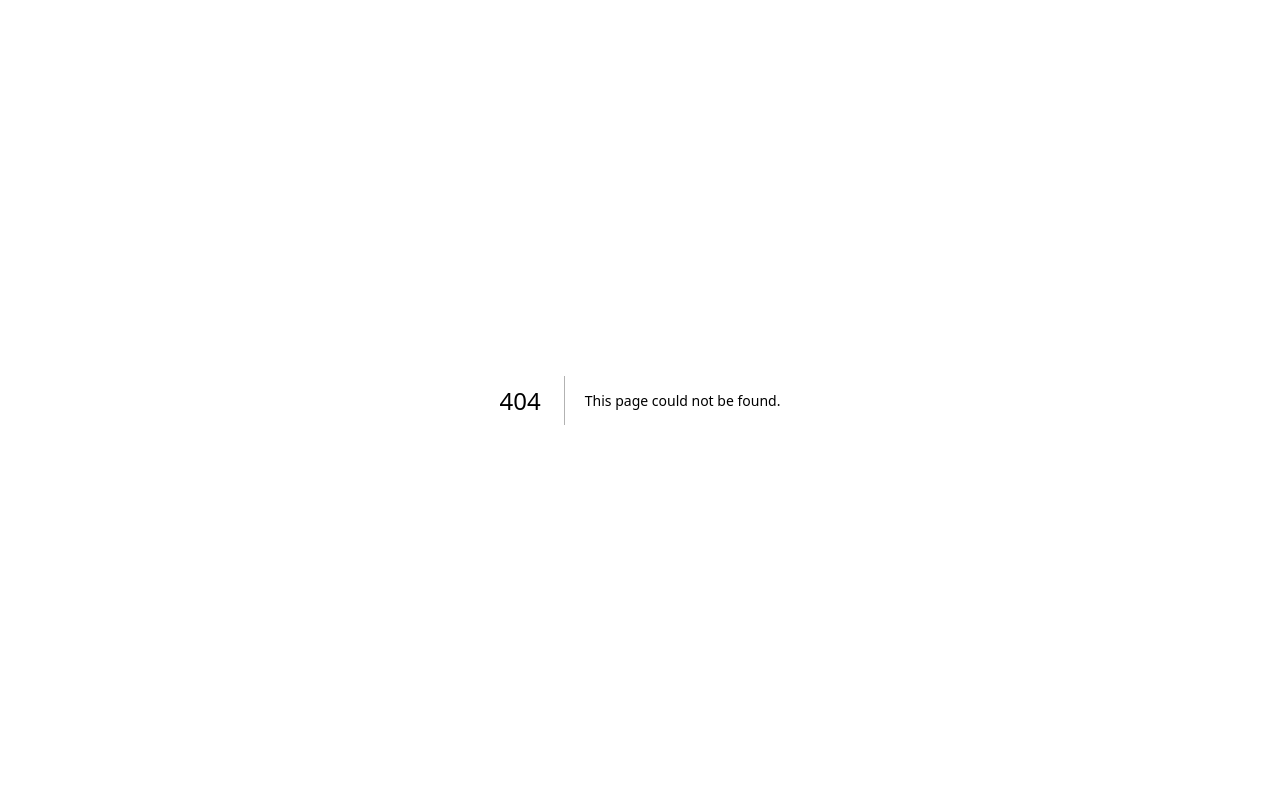
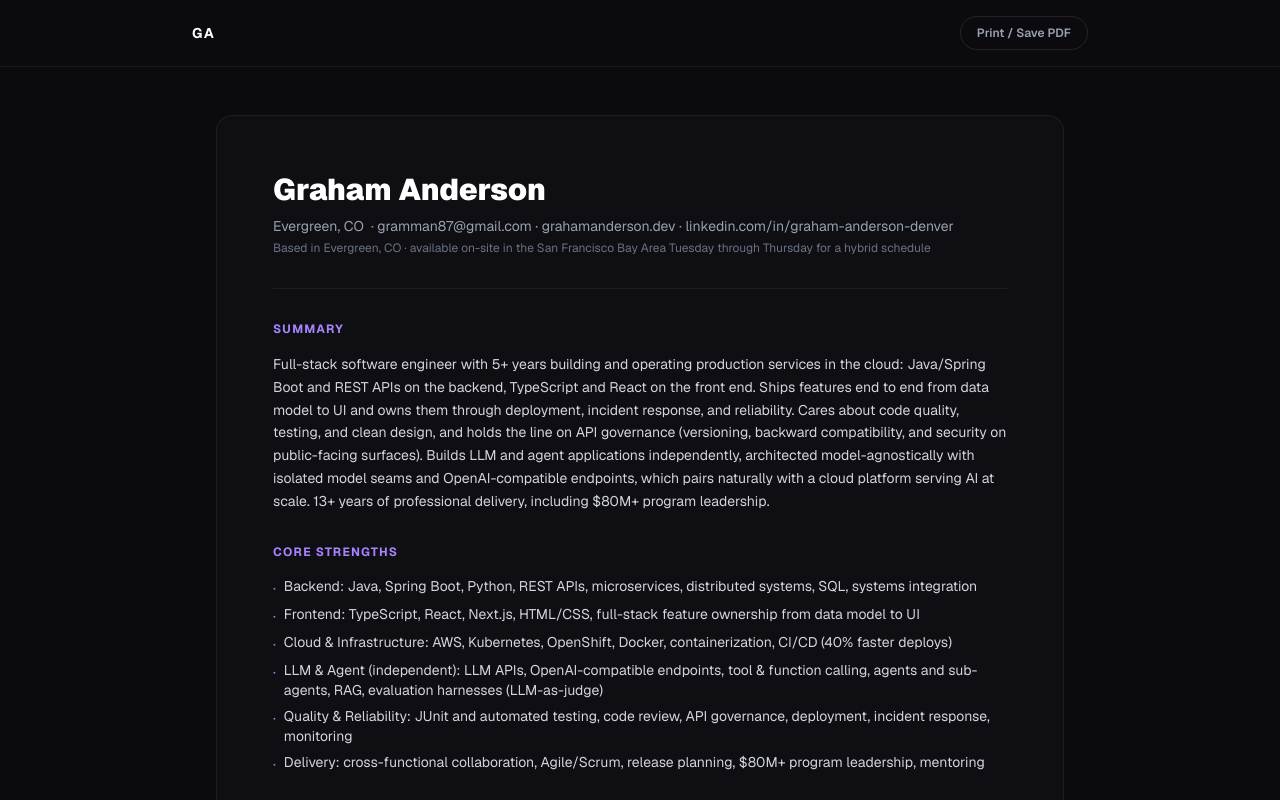
Before and after one commit to Gramman87/portfolio, a Next.js app: page /resume/google in a window 1280 px wide. Before the commit this address had no page. Shown: the top 800 px of the page. Built offline with nearby package versions, Linux system fonts and the light colour scheme.

Commit message:
Add Google SWE III Full Stack variant (Java/full-stack forward, model-agnostic, Bay Area Tue-Thu); list in /docs

```diff
--- /dev/null
+++ b/app/cover-letter/google/page.tsx
@@ -0,0 +1,20 @@
+import type { Metadata } from "next";
+import LetterDoc from "@/components/LetterDoc";
+
+export const metadata: Metadata = {
+  title: "Cover Letter (Google SWE III) | Graham Anderson",
+};
+
+export default function GoogleCoverLetter() {
+  return (
+    <LetterDoc
+      greeting="Dear Google Hiring Team,"
+      paragraphs={[
+        "I'm applying for the Software Engineer III, Full Stack role on Google Cloud. I'm a full-stack engineer who builds and operates production services in the cloud, Java and REST APIs on the backend and TypeScript and React on the front end, and building cloud products that developers and enterprises depend on at scale is exactly the work I want. I'm based in the Denver area and available on-site in the Bay Area Tuesday through Thursday for the hybrid schedule.",
+        "My core is full-stack delivery with real ownership. At Accenture Federal Services I modernized a legacy enterprise application end to end: implementing Java/Spring Boot microservices, building and consuming REST APIs across the architecture, and migrating it onto Kubernetes and OpenShift, then owning those services in production through deployment, incident response, and reliability work. I re-architected our CI/CD pipelines to cut deployment time 40%, and I care about code quality and clean design: testing, code review, and API governance across versioning, backward compatibility, and security on public-facing surfaces.",
+        "On the side I build LLM and agent applications, and I architect them model-agnostically: an isolated model seam, an OpenAI-compatible endpoint, tool-calling, RAG, and evaluation harnesses, so they port across providers. That fits a cloud platform that serves many models rather than betting on one. It also reflects how I pick up new domains independently and hold them to production standards. Behind all of it are 13+ years of professional delivery, including $80M+ program leadership, so I bring the cross-functional judgment and accountability that shipping at Google's scale requires.",
+        "I'd welcome the chance to talk about building full-stack products on Google Cloud. Thank you for your consideration.",
+      ]}
+    />
+  );
+}
--- a/app/docs/page.tsx
+++ b/app/docs/page.tsx
@@ -54,6 +54,13 @@ const groups = [
     resume: "/resume/openai-codex",
     cover: "/cover-letter/openai-codex",
     posting: "https://jobs.ashbyhq.com/openai/5ebd5f66-75db-4a96-8d39-babc14f1c582",
+  },
+  {
+    label: "Google: SWE III, Full Stack, Google Cloud (Bay Area)",
+    note: "L4/mid-level, clean level fit (clears 2yr min quals with margin). Java + full-stack forward, AI as model-agnostic differentiator (Gemini competitor, so no Claude devotion). Resume REUSABLE across Google SWE III full-stack reqs. Bay Area Tue-Thu hybrid. Interview = DS&A-heavy (résumé clears screen; loop needs prep).",
+    resume: "/resume/google",
+    cover: "/cover-letter/google",
+    posting: "https://www.google.com/about/careers/applications/jobs/results/101212497425375942-software-engineer-iii/",
   },
 ];
 
--- /dev/null
+++ b/app/resume/google/page.tsx
@@ -0,0 +1,30 @@
+import type { Metadata } from "next";
+import ResumeDoc from "@/components/ResumeDoc";
+
+export const metadata: Metadata = {
+  title: "Resume (Google SWE III) | Graham Anderson",
+};
+
+export default function GoogleResume() {
+  return (
+    <ResumeDoc
+      aiSectionTitle="LLM & Agent Engineering: Independent Work"
+      locationLine="Based in Evergreen, CO · available on-site in the San Francisco Bay Area Tuesday through Thursday for a hybrid schedule"
+      summary="Full-stack software engineer with 5+ years building and operating production services in the cloud: Java/Spring Boot and REST APIs on the backend, TypeScript and React on the front end. Ships features end to end from data model to UI and owns them through deployment, incident response, and reliability. Cares about code quality, testing, and clean design, and holds the line on API governance (versioning, backward compatibility, and security on public-facing surfaces). Builds LLM and agent applications independently, architected model-agnostically with isolated model seams and OpenAI-compatible endpoints, which pairs naturally with a cloud platform serving AI at scale. 13+ years of professional delivery, including $80M+ program leadership."
+      strengths={[
+        "Backend: Java, Spring Boot, Python, REST APIs, microservices, distributed systems, SQL, systems integration",
+        "Frontend: TypeScript, React, Next.js, HTML/CSS, full-stack feature ownership from data model to UI",
+        "Cloud & Infrastructure: AWS, Kubernetes, OpenShift, Docker, containerization, CI/CD (40% faster deploys)",
+        "LLM & Agent (independent): LLM APIs, OpenAI-compatible endpoints, tool & function calling, agents and sub-agents, RAG, evaluation harnesses (LLM-as-judge)",
+        "Quality & Reliability: JUnit and automated testing, code review, API governance, deployment, incident response, monitoring",
+        "Delivery: cross-functional collaboration, Agile/Scrum, release planning, $80M+ program leadership, mentoring",
+      ]}
+      aiWork={[
+        "Spring Boot MCP Agent (github.com/Gramman87/spring-mcp-agent): a full-stack service exposing an OpenAI-compatible /v1/chat/completions endpoint and running a streaming agent that discovers and calls tools in a loop, fronted by a React/TypeScript UI that renders tool calls and tokens in real time, with a JUnit suite. The model seam is isolated so any provider drops in.",
+        "Portfolio Analyst Sub-Agent System (github.com/Gramman87/fs-analyst-agent): a Python project where a lead model orchestrates three specialist sub-agents via tool-use and synthesizes a decision-grade memo, backed by an LLM-as-judge evaluation harness scoring routing, coverage, and quality, with prompt caching and cache-hit telemetry.",
+        "HR Operations Agent and RAG Knowledge Agent: personal full-stack projects, a tool-calling operations agent (8 tools, sub-3-second responses) and a retrieval assistant with real relevance scoring and inline citations. Live and open-source.",
+        "The throughline is production-shaped, model-agnostic full-stack engineering: API integration, evaluation, streaming, and end-to-end delivery, built to be tested and portable rather than tied to one provider.",
+      ]}
+    />
+  );
+}
```
